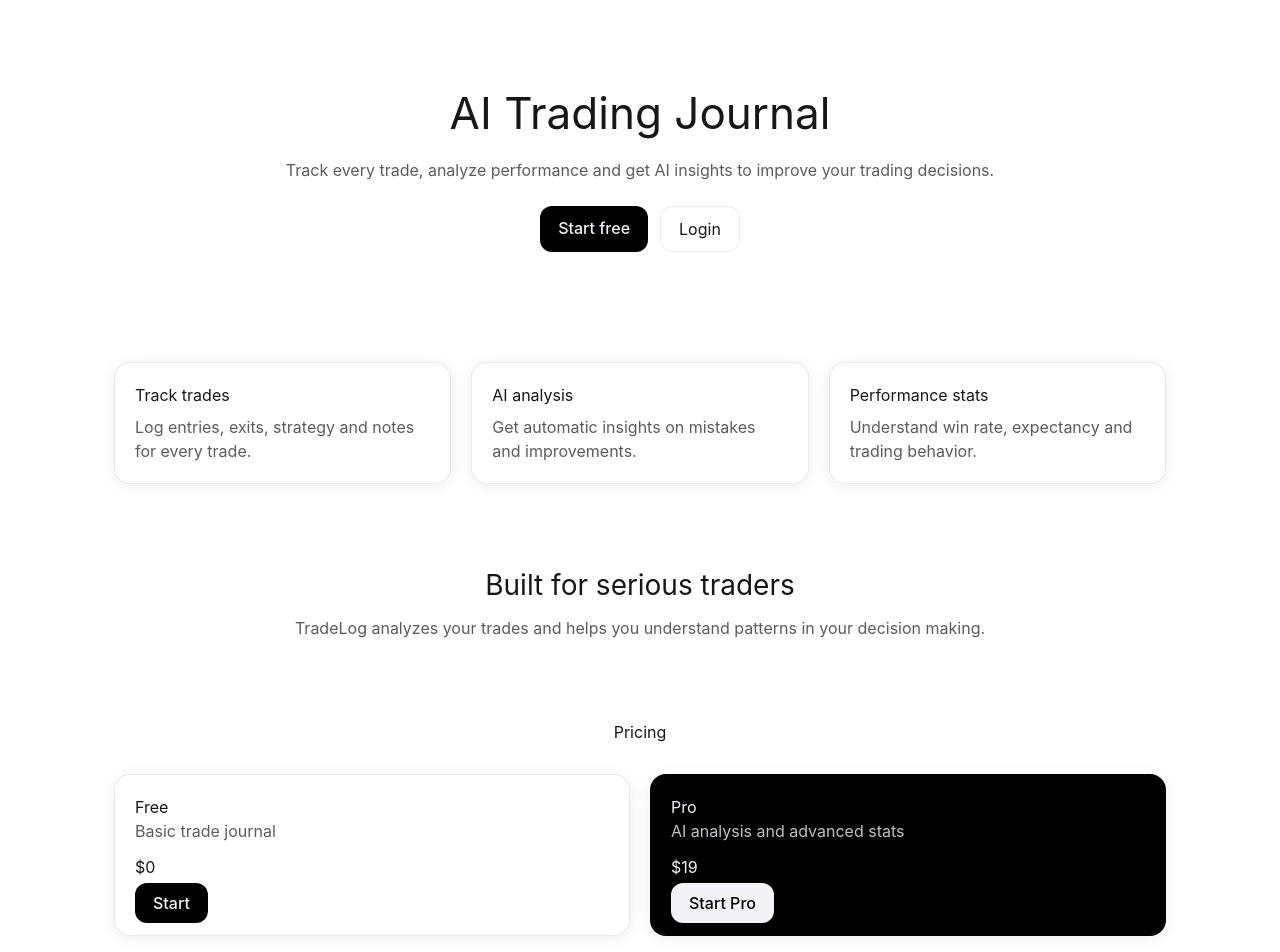
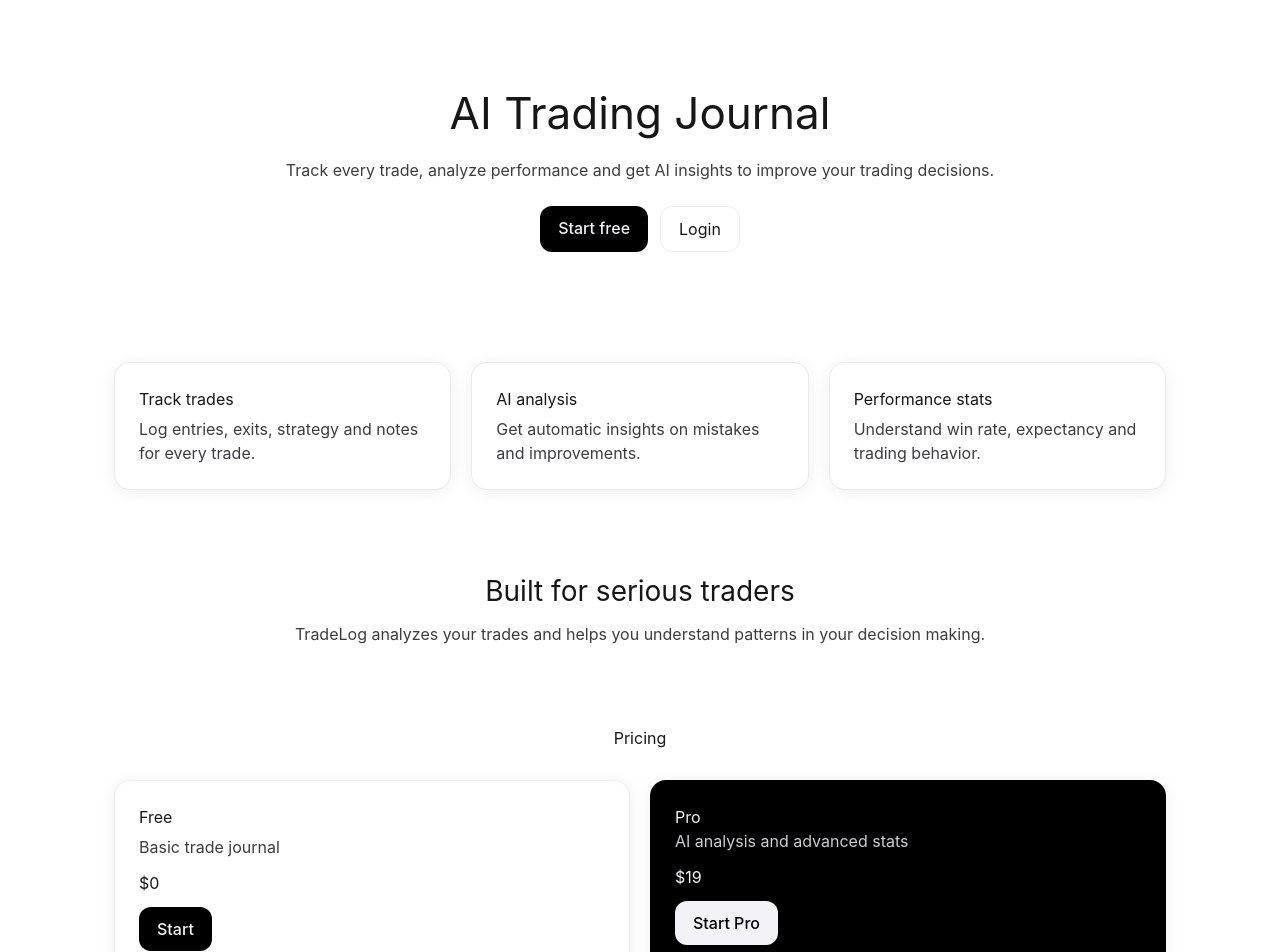
Before and after one commit to rivalden-sys/tradelog_pro, a Next.js app: page / in a window 1280 px wide. Shown: the top 952 px of the page. Built offline with nearby package versions, Linux system fonts and the light colour scheme.

Commit message:
Update page.tsx

```diff
--- a/app/page.tsx
+++ b/app/page.tsx
@@ -30,8 +30,13 @@ export default function Landing() {
     background: theme.surface,
     border: `1px solid ${theme.border}`,
     borderRadius: 16,
-    padding: 20,
+    padding: 24,
     boxShadow: theme.shadow
+  }
+
+  const cardText = {
+    color: theme.text2,
+    marginTop: 6
   }
 
   const buttonPrimary = {
@@ -40,14 +45,16 @@ export default function Landing() {
     padding: "10px 18px",
     borderRadius: 12,
     textDecoration: "none",
-    fontWeight: 500
+    fontWeight: 500,
+    display: "inline-block"
   }
 
   const buttonSecondary = {
     padding: "10px 18px",
     borderRadius: 12,
     border: `1px solid ${theme.border}`,
-    textDecoration: "none"
+    textDecoration: "none",
+    display: "inline-block"
   }
 
   return (
@@ -61,7 +68,7 @@ export default function Landing() {
           AI Trading Journal
         </h1>
 
-        <p style={{ opacity: .7, marginBottom: 24 }}>
+        <p style={{ color: theme.text2, marginBottom: 24 }}>
           Track every trade, analyze performance and get AI insights to improve your trading decisions.
         </p>
 
@@ -85,22 +92,22 @@ export default function Landing() {
         <div style={grid}>
 
           <div style={card}>
-            <h3 style={{ marginBottom: 8 }}>Track trades</h3>
-            <p style={{ opacity:.7 }}>
+            <h3>Track trades</h3>
+            <p style={cardText}>
               Log entries, exits, strategy and notes for every trade.
             </p>
           </div>
 
           <div style={card}>
-            <h3 style={{ marginBottom: 8 }}>AI analysis</h3>
-            <p style={{ opacity:.7 }}>
+            <h3>AI analysis</h3>
+            <p style={cardText}>
               Get automatic insights on mistakes and improvements.
             </p>
           </div>
 
           <div style={card}>
-            <h3 style={{ marginBottom: 8 }}>Performance stats</h3>
-            <p style={{ opacity:.7 }}>
+            <h3>Performance stats</h3>
+            <p style={cardText}>
               Understand win rate, expectancy and trading behavior.
             </p>
           </div>
@@ -118,7 +125,7 @@ export default function Landing() {
           Built for serious traders
         </h2>
 
-        <p style={{ opacity:.7 }}>
+        <p style={{ color: theme.text2 }}>
           TradeLog analyzes your trades and helps you understand patterns in your decision making.
         </p>
 
@@ -137,7 +144,7 @@ export default function Landing() {
 
           <div style={card}>
             <h3>Free</h3>
-            <p style={{ opacity:.7 }}>Basic trade journal</p>
+            <p style={cardText}>Basic trade journal</p>
             <h2 style={{ margin:"12px 0" }}>$0</h2>
 
             <Link href="/register" style={buttonPrimary}>
@@ -151,7 +158,7 @@ export default function Landing() {
             color: theme.bg
           }}>
             <h3>Pro</h3>
-            <p style={{ opacity:.8 }}>
+            <p style={{ opacity:.85 }}>
               AI analysis and advanced stats
             </p>
 
```
